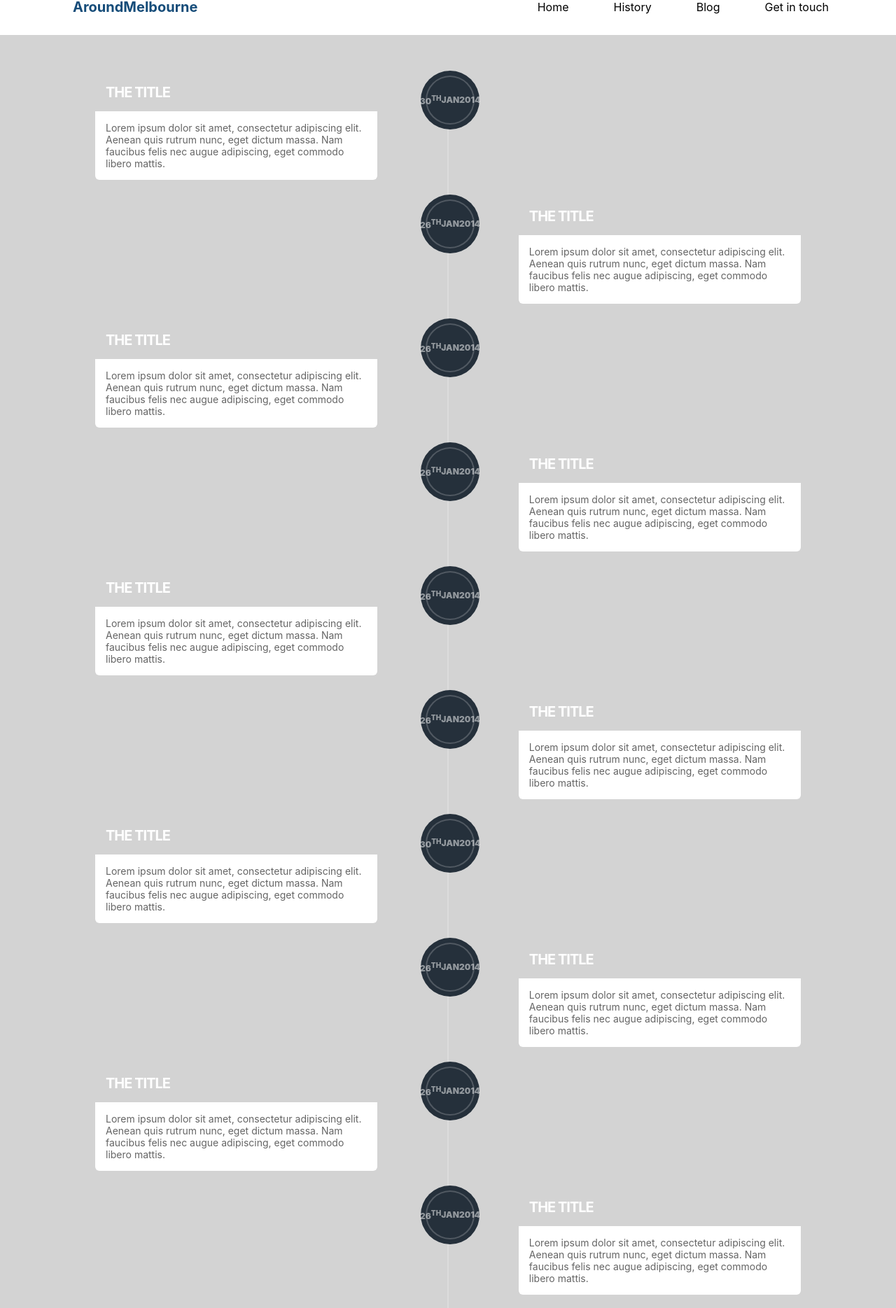
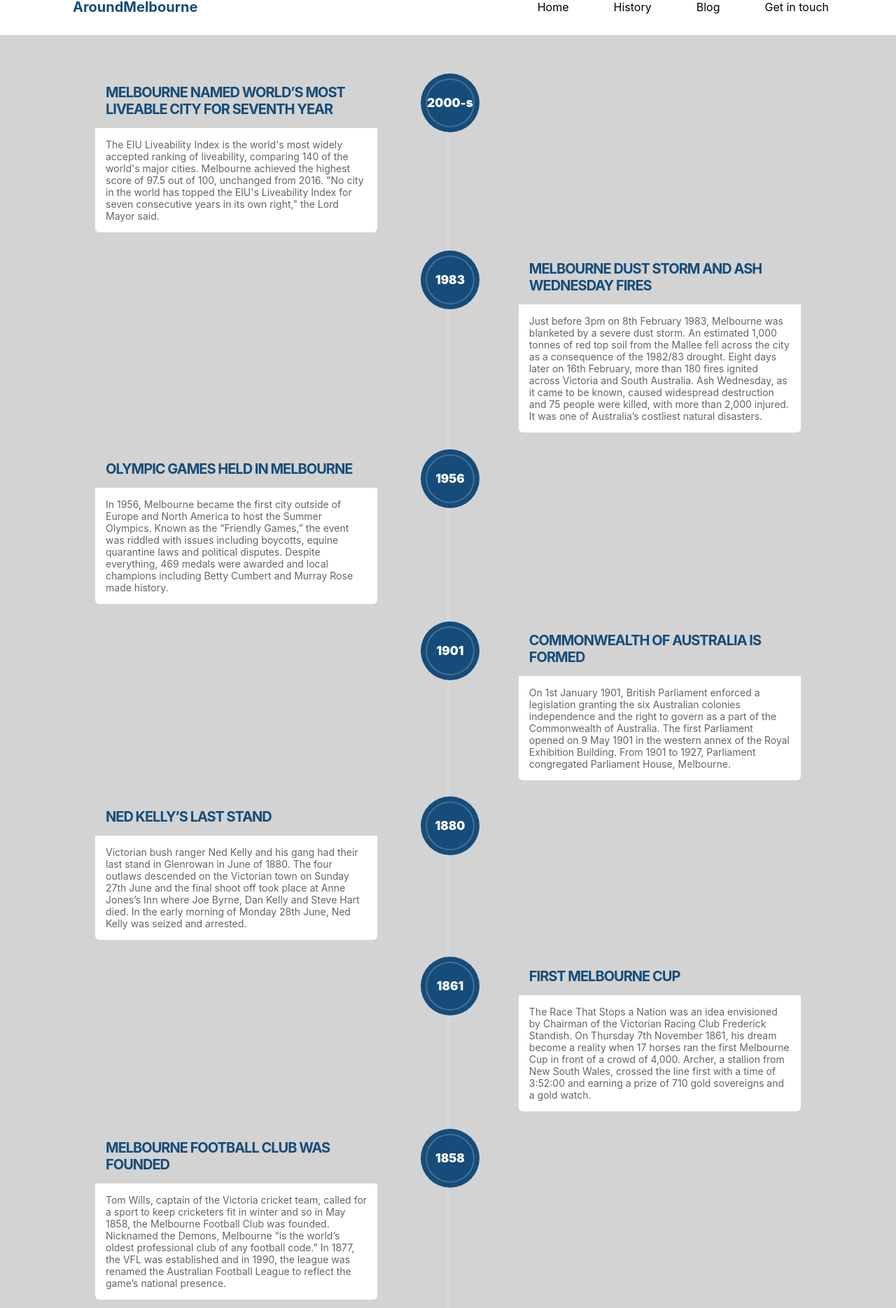
Before and after one commit to OlaShabalina/React-Next-JS-Website, a Next.js app: page /history in a window 1280 px wide. Shown: the part 30-1899 px from the top of the page at 70% size. Built offline with nearby package versions, Linux system fonts and the light colour scheme.

Commit message:
added content to the history page. Updated sty styles for the history line

```diff
--- a/pages/history.js
+++ b/pages/history.js
@@ -62,19 +62,18 @@ const Date = styled.span`
   left: 50%;
   margin: 0 0 0 -32px;
   border-radius: 100%;
-  font-size: 12px;
+  font-size: 17px;
   font-weight: 900;
-  text-transform: uppercase;
-  background: #25303B;
-  color: rgba(255,255,255,0.5);
+  background: #154c79;
+  color: white;
   border: 2px solid rgba(255,255,255,0.2);
-  box-shadow: 0 0 0 7px #25303B;
+  box-shadow: 0 0 0 7px #154c79;
 `
 
 const EventTitle = styled.h2`
   padding: 15px;
   margin: 0;
-  color: #fff;
+  color: #154c79;
   font-size: 20px;
   text-transform: uppercase;
   letter-spacing: -1px;
@@ -114,133 +113,110 @@ export default function History() {
           <Article>
             <DateCircle>
               <Date>
-                <span class="day">30<sup>th</sup></span>
-                <span class="month">Jan</span>
-                <span class="year">2014</span>
+                <span>2000-s</span>
               </Date>
-              <EventTitle>The Title</EventTitle>
-              <EventContent>Lorem ipsum dolor sit amet, consectetur adipiscing elit. Aenean quis rutrum nunc, eget dictum massa. Nam faucibus felis nec augue adipiscing, eget commodo libero mattis.</EventContent>
+              <EventTitle>Melbourne named World’s Most Liveable City for seventh year</EventTitle>
+              <EventContent>The EIU Liveability Index is the world's most widely accepted ranking of liveability, comparing 140 of the world's major cities. Melbourne achieved the highest score of 97.5 out of 100, unchanged from 2016.
+              "No city in the world has topped the EIU's Liveability Index for seven consecutive years in its own right," the Lord Mayor said.</EventContent>
             </DateCircle>
           </Article>
           <Article>
             <DateCircleRight>
               <Date>
-                <span class="day">26<sup>th</sup></span>
-                <span class="month">Jan</span>
-                <span class="year">2014</span>
+                <span>1983</span>
               </Date>
-              <EventTitle>The Title</EventTitle>
-              <EventContent>Lorem ipsum dolor sit amet, consectetur adipiscing elit. Aenean quis rutrum nunc, eget dictum massa. Nam faucibus felis nec augue adipiscing, eget commodo libero mattis.</EventContent>
+              <EventTitle>Melbourne dust storm and Ash Wednesday fires</EventTitle>
+              <EventContent>Just before 3pm on 8th February 1983, Melbourne was blanketed by a severe dust storm. An estimated 1,000 tonnes of red top soil from the Mallee fell across the city as a consequence of the 1982/83 drought. Eight days later on 16th February, more than 180 fires ignited across Victoria and South Australia. Ash Wednesday, as it came to be known, caused widespread destruction and 75 people were killed, with more than 2,000 injured. It was one of Australia’s costliest natural disasters.</EventContent>
             </DateCircleRight>
           </Article>
           <Article>
             <DateCircle>
               <Date>
-                <span class="day">26<sup>th</sup></span>
-                <span class="month">Jan</span>
-                <span class="year">2014</span>
+                <span>1956</span>
               </Date>
-              <EventTitle>The Title</EventTitle>
-              <EventContent>Lorem ipsum dolor sit amet, consectetur adipiscing elit. Aenean quis rutrum nunc, eget dictum massa. Nam faucibus felis nec augue adipiscing, eget commodo libero mattis.</EventContent>
+              <EventTitle>Olympic Games held in Melbourne</EventTitle>
+              <EventContent>In 1956, Melbourne became the first city outside of Europe and North America to host the Summer Olympics. Known as the “Friendly Games,” the event was riddled with issues including boycotts, equine quarantine laws and political disputes. Despite everything, 469 medals were awarded and local champions including Betty Cumbert and Murray Rose made history.</EventContent>
             </DateCircle>
           </Article>
           <Article>
             <DateCircleRight>
               <Date>
-                <span class="day">26<sup>th</sup></span>
-                <span class="month">Jan</span>
-                <span class="year">2014</span>
+                <span>1901</span>
               </Date>
-              <EventTitle>The Title</EventTitle>
-              <EventContent>Lorem ipsum dolor sit amet, consectetur adipiscing elit. Aenean quis rutrum nunc, eget dictum massa. Nam faucibus felis nec augue adipiscing, eget commodo libero mattis.</EventContent>
+              <EventTitle>Commonwealth of Australia is formed</EventTitle>
+              <EventContent>On 1st January 1901, British Parliament enforced a legislation granting the six Australian colonies independence and the right to govern as a part of the Commonwealth of Australia. The first Parliament opened on 9 May 1901 in the western annex of the Royal Exhibition Building. From 1901 to 1927, Parliament congregated Parliament House, Melbourne.</EventContent>
             </DateCircleRight>
           </Article>
           <Article>
             <DateCircle>
               <Date>
-                <span class="day">26<sup>th</sup></span>
-                <span class="month">Jan</span>
-                <span class="year">2014</span>
+                <span>1880</span>
               </Date>
-              <EventTitle>The Title</EventTitle>
-              <EventContent>Lorem ipsum dolor sit amet, consectetur adipiscing elit. Aenean quis rutrum nunc, eget dictum massa. Nam faucibus felis nec augue adipiscing, eget commodo libero mattis.</EventContent>
+              <EventTitle>Ned Kelly’s Last Stand</EventTitle>
+              <EventContent>Victorian bush ranger Ned Kelly and his gang had their last stand in Glenrowan in June of 1880. The four outlaws descended on the Victorian town on Sunday 27th June and the final shoot off took place at Anne Jones’s Inn where Joe Byrne, Dan Kelly and Steve Hart died. In the early morning of Monday 28th June, Ned Kelly was seized and arrested.</EventContent>
             </DateCircle>
           </Article>
           <Article>
             <DateCircleRight>
               <Date>
-                <span class="day">26<sup>th</sup></span>
-                <span class="month">Jan</span>
-                <span class="year">2014</span>
+                <span>1861</span>
               </Date>
-              <EventTitle>The Title</EventTitle>
-              <EventContent>Lorem ipsum dolor sit amet, consectetur adipiscing elit. Aenean quis rutrum nunc, eget dictum massa. Nam faucibus felis nec augue adipiscing, eget commodo libero mattis.</EventContent>
+              <EventTitle>First Melbourne Cup</EventTitle>
+              <EventContent>The Race That Stops a Nation was an idea envisioned by Chairman of the Victorian Racing Club Frederick Standish. On Thursday 7th November 1861, his dream become a reality when 17 horses ran the first Melbourne Cup in front of a crowd of 4,000. Archer, a stallion from New South Wales, crossed the line first with a time of 3:52:00 and earning a prize of 710 gold sovereigns and a gold watch.</EventContent>
             </DateCircleRight>
           </Article>
           <Article>
             <DateCircle>
               <Date>
-                <span class="day">30<sup>th</sup></span>
-                <span class="month">Jan</span>
-                <span class="year">2014</span>
+                <span>1858</span>
               </Date>
-              <EventTitle>The Title</EventTitle>
-              <EventContent>Lorem ipsum dolor sit amet, consectetur adipiscing elit. Aenean quis rutrum nunc, eget dictum massa. Nam faucibus felis nec augue adipiscing, eget commodo libero mattis.</EventContent>
+              <EventTitle>Melbourne Football Club was founded</EventTitle>
+              <EventContent>Tom Wills, captain of the Victoria cricket team, called for a sport to keep cricketers fit in winter and so in May 1858, the Melbourne Football Club was founded. Nicknamed the Demons, Melbourne “is the world’s oldest professional club of any football code.” In 1877, the VFL was established and in 1990, the league was renamed the Australian Football League to reflect the game’s national presence.</EventContent>
             </DateCircle>
           </Article>
           <Article>
             <DateCircleRight>
               <Date>
-                <span class="day">26<sup>th</sup></span>
-                <span class="month">Jan</span>
-                <span class="year">2014</span>
+                <span>1856</span>
               </Date>
-              <EventTitle>The Title</EventTitle>
-              <EventContent>Lorem ipsum dolor sit amet, consectetur adipiscing elit. Aenean quis rutrum nunc, eget dictum massa. Nam faucibus felis nec augue adipiscing, eget commodo libero mattis.</EventContent>
+              <EventTitle>Stonemasons win the eight-hour day</EventTitle>
+              <EventContent>On 21st April 1856, Victorian stonemasons marched to Parliament House in protest of their working hours. It was thereby agreed that stonemasons would work an eight-hour day. The campaign placed Australia as a front runner of progressive labour movements and is now commemorated with the Labour Day public holidays.</EventContent>
             </DateCircleRight>
           </Article>
           <Article>
             <DateCircle>
               <Date>
-                <span class="day">26<sup>th</sup></span>
-                <span class="month">Jan</span>
-                <span class="year">2014</span>
+                <span>1854</span>
               </Date>
-              <EventTitle>The Title</EventTitle>
-              <EventContent>Lorem ipsum dolor sit amet, consectetur adipiscing elit. Aenean quis rutrum nunc, eget dictum massa. Nam faucibus felis nec augue adipiscing, eget commodo libero mattis.</EventContent>
+              <EventTitle>Eureka Stockade</EventTitle>
+              <EventContent>Prompted by the digger’s opposition of miners’ licences, the Eureka Stockade was a twenty minute battle which took place on 3rd December 1854 in Ballarat. The event is seen as the birthplace of Australian democracy. In the aftermath, gold licences were abolished and replaced by the Miner’s Right.</EventContent>
             </DateCircle>
           </Article>
           <Article>
             <DateCircleRight>
               <Date>
-                <span class="day">26<sup>th</sup></span>
-                <span class="month">Jan</span>
-                <span class="year">2014</span>
+                <span>1851</span>
               </Date>
-              <EventTitle>The Title</EventTitle>
-              <EventContent>Lorem ipsum dolor sit amet, consectetur adipiscing elit. Aenean quis rutrum nunc, eget dictum massa. Nam faucibus felis nec augue adipiscing, eget commodo libero mattis.</EventContent>
+              <EventTitle>Victorian Gold Rush</EventTitle>
+              <EventContent>The discovery of gold in Mount Alexander in 1851 brought an influx of immigrants to provincial areas of Victoria including Ballarat, Bendigo, Beechworth and Castlemaine. In 1869, the world’s largest nugget was found in Moliagul, and at the peak of gold fever two tonnes of gold were poured into Melbourne’s Treasury Building each week. The gold rush revolutionized the state, society and politics as the population boomed.</EventContent>
             </DateCircleRight>
           </Article>
           <Article>
             <DateCircle>
               <Date>
-                <span class="day">26<sup>th</sup></span>
-                <span class="month">Jan</span>
-                <span class="year">2014</span>
+                <span>1847</span>
               </Date>
-              <EventTitle>The Title</EventTitle>
-              <EventContent>Lorem ipsum dolor sit amet, consectetur adipiscing elit. Aenean quis rutrum nunc, eget dictum massa. Nam faucibus felis nec augue adipiscing, eget commodo libero mattis.</EventContent>
+              <EventTitle>Melbourne declared a city by Queen Victoria</EventTitle>
+              <EventContent>On 25th June 1847, the Town of Melbourne was declared a city by Letters Patent of Queen Victoria, a friend of Lord Melbourne. Subsequently, in 1851 Melbourne was proclaimed the capital of Victoria.</EventContent>
             </DateCircle>
           </Article>
           <Article>
             <DateCircleRight>
               <Date>
-                <span class="day">26<sup>th</sup></span>
-                <span class="month">Jan</span>
-                <span class="year">2014</span>
+                <span>1835</span>
               </Date>
-              <EventTitle>The Title</EventTitle>
-              <EventContent>Lorem ipsum dolor sit amet, consectetur adipiscing elit. Aenean quis rutrum nunc, eget dictum massa. Nam faucibus felis nec augue adipiscing, eget commodo libero mattis.</EventContent>
+              <EventTitle>The foundation of Melbourne</EventTitle>
+              <EventContent>There is much dispute regarding whether it was John Batman or his rival John Pascoe Fawkner who rightfully founded Melbourne. John Batman arrived in Port Phillip Bay from Van Dieman’s Land (Tasmanian) in 1835 and signed a treaty with the local Aboriginal people, the Wurundjeri. Later that year, the Fawkner party, minus John Pascoe Fawkner, arrived on the Enterprize into Port Phillip Bay. In the first few years, Melbourne had many names including Batmania and Barebrass the Settlement.</EventContent>
             </DateCircleRight>
           </Article>
         </Timeline>
```
